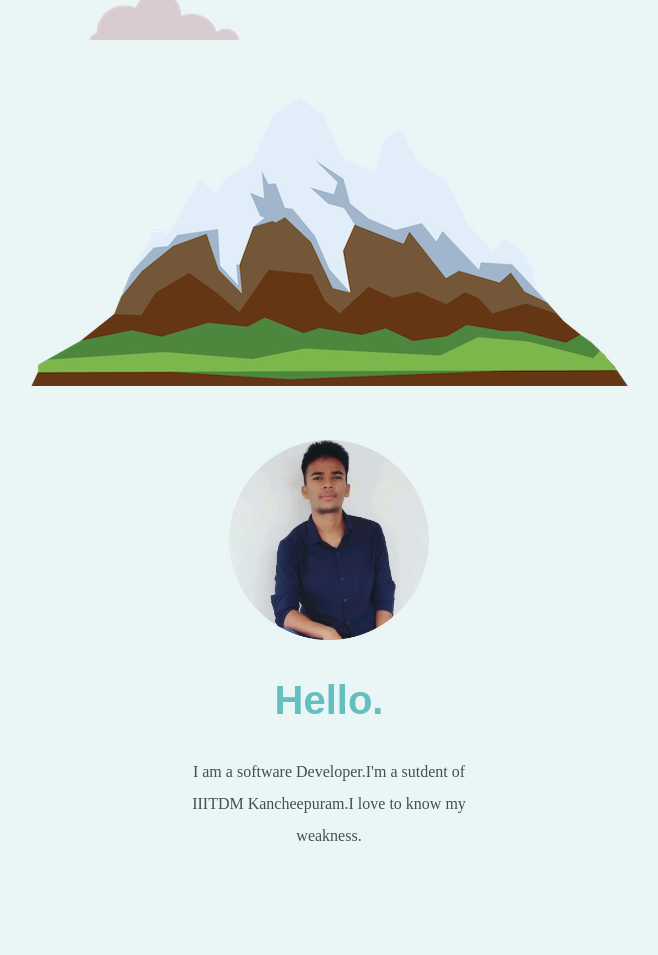
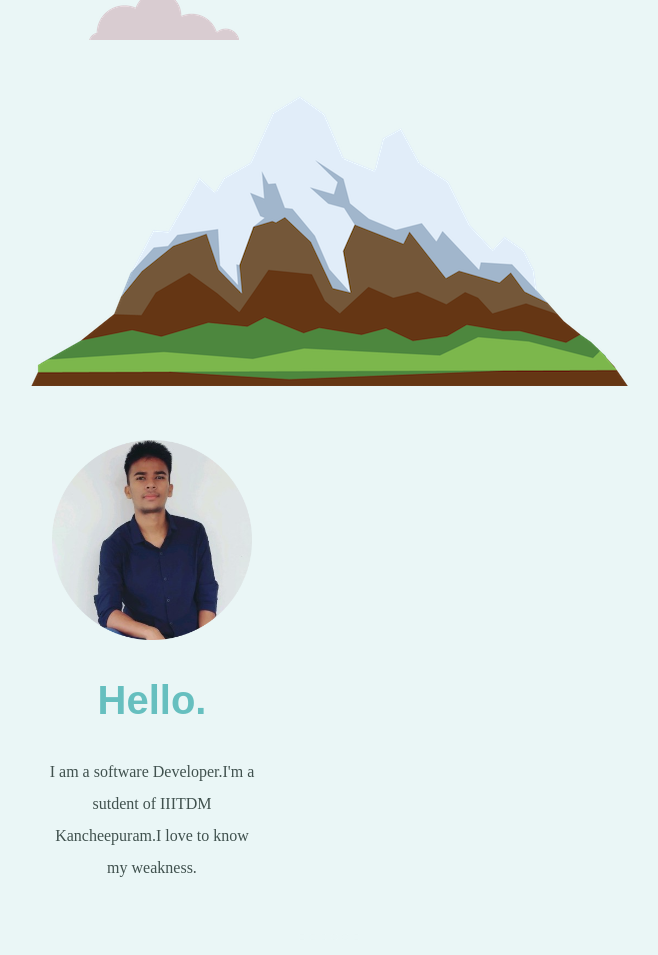
Before and after one commit to surajsyadav/ssy, a plain HTML site: page index.html in a window 1280 px wide. Shown: the part 337-1292 px from the top of the page, without its empty margins (311-969 px from the left). Drawn offline with Linux system fonts and the light colour scheme; a web font is replaced by a local one.

Commit message:
Update style.css

```diff
--- a/css/style.css
+++ b/css/style.css
@@ -18,7 +18,9 @@ a{
 a:hover{
     color: #EAF6F6;
 }
-
+.profile{
+         width: 70%;
+}
 .top{
 
     background-color: #EAF6F6;
```
